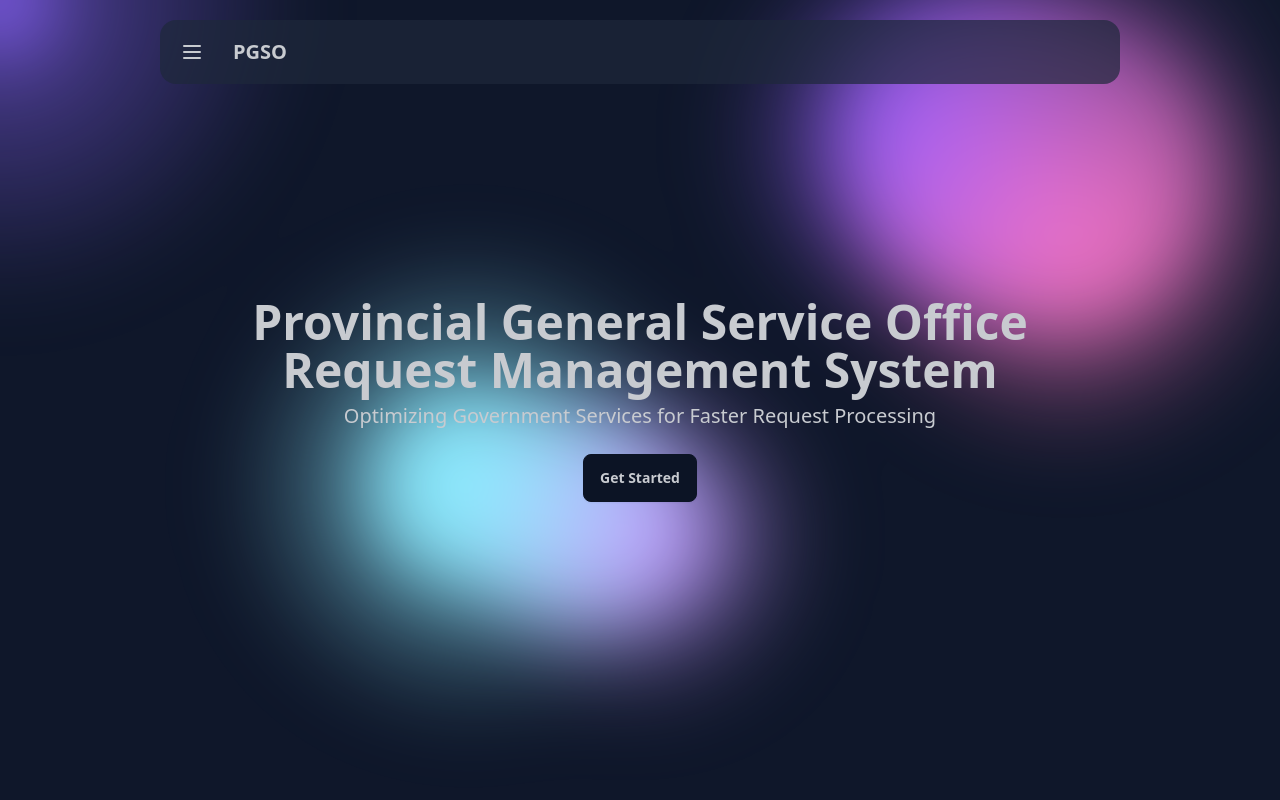
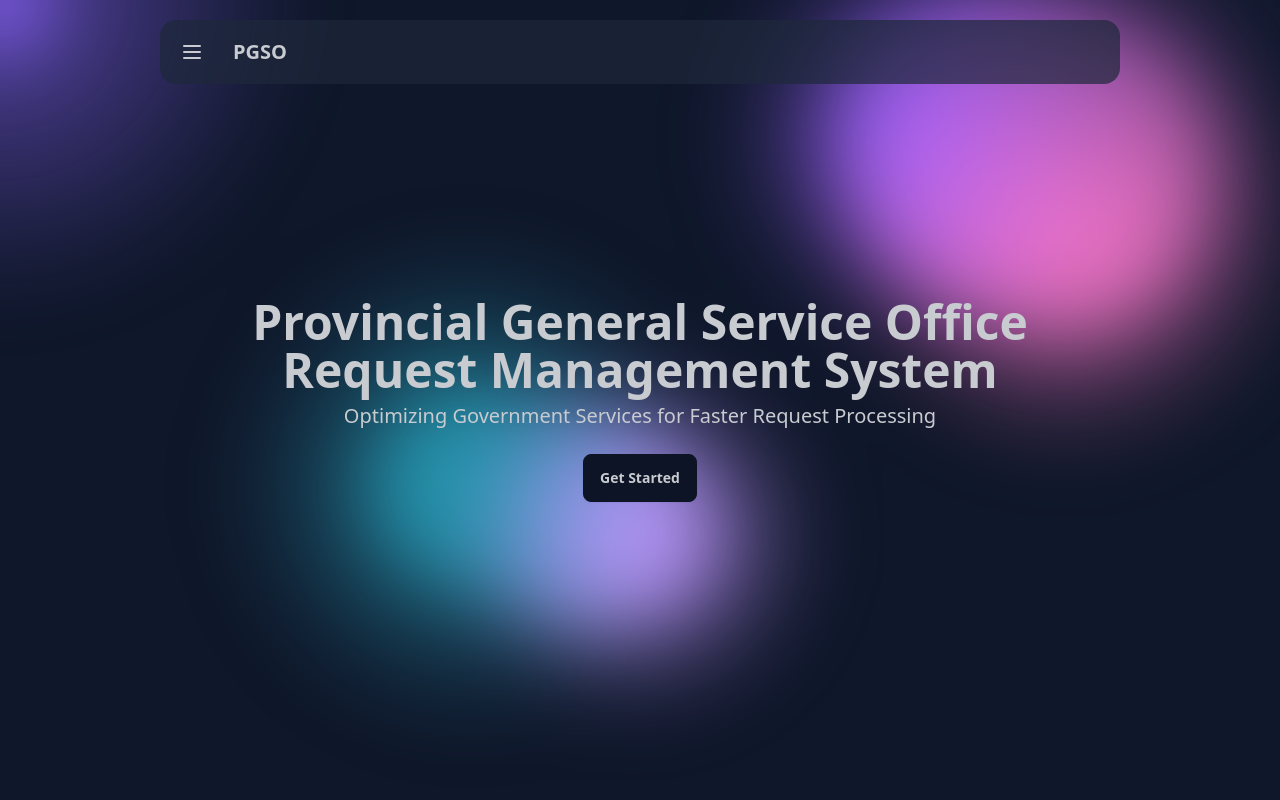
Before and after one commit to N-Dave-08/PGSO-frontend, a Next.js app: page / in a window 1280 px wide. Shown: the top 800 px of the page. Built offline with nearby package versions, Linux system fonts and the light colour scheme.

Commit message:
lighten the cyan

```diff
--- a/src/app/globals.css
+++ b/src/app/globals.css
@@ -4,7 +4,7 @@
 
 :root {
 	--color1: 189, 147, 249;
-	--color2: 139, 233, 253;
+	--color2: 36, 146, 171;
 	--color3: 148, 95, 252;
 	--color4: 255, 121, 198;
 	--color5: 92, 59, 135;
```
